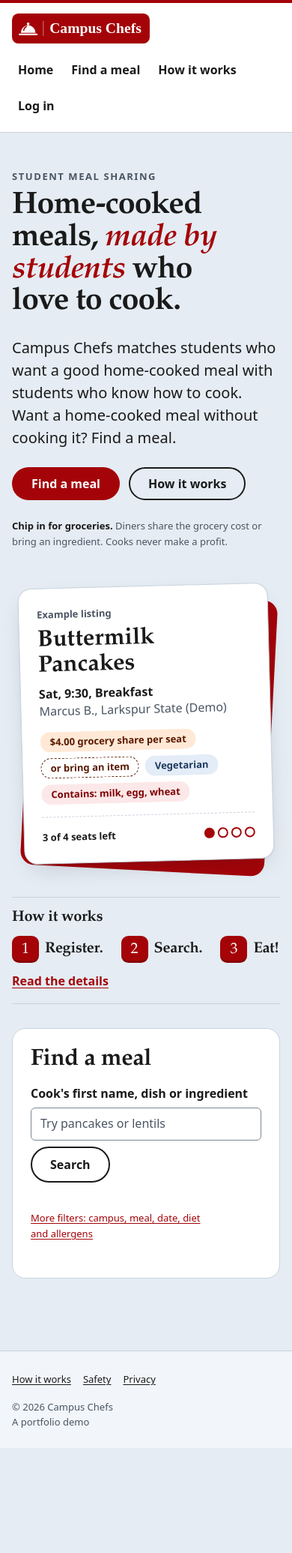
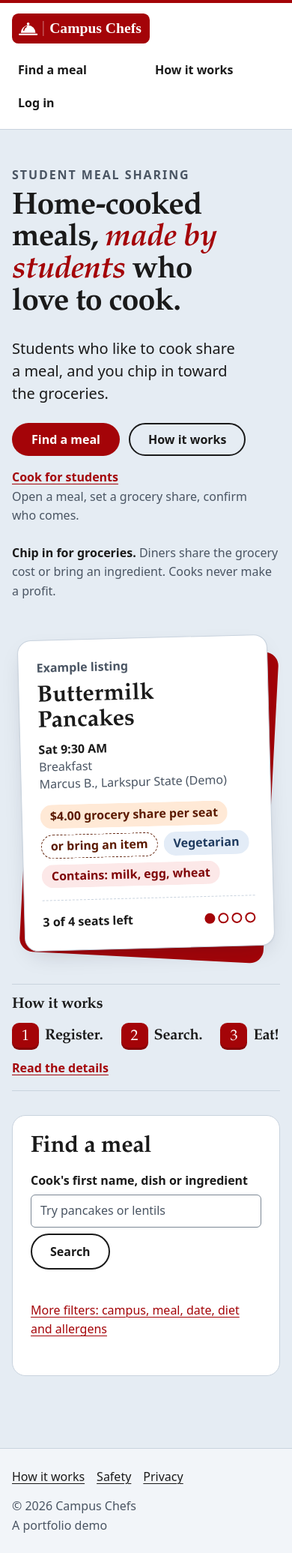
Before and after one commit to gitchrisqueen/campus-chefs, a Django app: template templates/core/home.html in a window 390 px wide. Shown: the whole page at 75% size. Before the commit the page ends 1931 px from the top, so only its background shows below. Run offline with Django 5.2, Linux system fonts and the light colour scheme; the template is opened without the code that fills it, so the values that code supplies are empty.

Commit message:
fix(design): apply the PR #10 UX review fixes
Art director: sentence-case meal type, offering labels and menu course
headings, so tracked uppercase stays only on the eyebrow rule. Offering
sections are flat and ruled; the booking panel is the one raised card,
and a filled "Request seats" link under the title reaches it on a phone.
The phone nav is a two-column grid with no orphaned item, and the small
type step is 16px below 40rem.

Student user: the home hero has a "Cook for students" link with one line
on what cooking involves; "Find a meal" stays the only filled button.

Brand editor: a one-sentence lede, payment "in person", "grocery cost",
"Your booking: <status>, N seats.", labelled kitchen figures, a worked
share example matching meals/money.py, AM/PM on the example ticket,
"Year" instead of "Classification", "How you eat", and "Request seats"
for both the booking heading and its button.

Tests: design rules cover /search results and the cook page, a CSS test
allows text-transform: uppercase only on .eyebrow, and new home, copy and
share-formula tests.

Co-Authored-By: Claude Opus 5.5 <noreply@anthropic.com>

```diff
--- a/accounts/forms.py
+++ b/accounts/forms.py
@@ -55,6 +55,7 @@ class RegistrationForm(BaseUserCreationForm):
     class Meta:
         model = User
         fields = ["email", "first_name", "last_name", "campus", "classification"]
+        labels = {"classification": "Year"}
 
     def __init__(self, *args, **kwargs):
         super().__init__(*args, **kwargs)
@@ -99,6 +100,7 @@ class AccountForm(forms.ModelForm):
     class Meta:
         model = User
         fields = ["email", "first_name", "last_name", "campus", "classification"]
+        labels = {"classification": "Year"}
 
     def __init__(self, *args, **kwargs):
         super().__init__(*args, **kwargs)
--- a/bookings/contributions.py
+++ b/bookings/contributions.py
@@ -100,7 +100,8 @@ def _sum_shares(condition: Q) -> Coalesce:
 
 
 def with_totals(offerings):
-    """Annotate `expected_cents` and `received_cents` for "Expected $X, received $Y, groceries $Z" (CONTRIB-09)."""
+    """Annotate `expected_cents` (confirmed shares) and `received_cents` for the kitchen line
+    "Groceries $Z. Chip-ins received $Y of $X from confirmed diners." (CONTRIB-09)."""
     return offerings.annotate(
         expected_cents=_sum_shares(Q()),
         received_cents=_sum_shares(Q(contribution_received_at__isnull=False)),
--- a/bookings/forms.py
+++ b/bookings/forms.py
@@ -50,7 +50,7 @@ class BookingRequestForm(forms.Form):
         choices = []
         if offering.share_per_seat_cents:
             share = format_cents(offering.share_per_seat_cents)
-            choices.append((C.SHARE, f"Grocery share: {share} per seat, paid to the cook at pickup"))
+            choices.append((C.SHARE, f"Grocery share: {share} per seat, paid to the cook in person"))
         open_needs = offering.needs.filter(claimed_by_booking__isnull=True)
         if open_needs.exists():
             choices.append((C.INGREDIENTS, "Bring an item from the bring list instead"))
--- a/bookings/models.py
+++ b/bookings/models.py
@@ -106,7 +106,7 @@ class Booking(models.Model):
         """How the diner chips in, in the words the booking page uses (plan 3.5)."""
         C = self.Contribution
         if self.contribution == C.SHARE:
-            due = ", pay the cook at pickup" if self.status in self.ACTIVE else ""
+            due = ", pay the cook in person" if self.status in self.ACTIVE else ""
             return f"Grocery share: {format_cents(self.share_cents)}{due}"
         if self.contribution == C.INGREDIENTS:
             need = getattr(self, "claimed_need", None)  # released when declined or cancelled
--- a/static/css/app.css
+++ b/static/css/app.css
@@ -42,8 +42,9 @@
     --cc-font-display: "Iowan Old Style", "Palatino Linotype", palatino, "Book Antiqua", georgia, serif;
     --cc-font-body: system-ui, -apple-system, "Segoe UI", roboto, "Helvetica Neue", arial, sans-serif;
 
-    /* Modular scale, ratio 1.25 (major third); the display step grows with the viewport. */
-    --cc-step--1: 0.8125rem;
+    /* Modular scale, ratio 1.25 (major third); the display step grows with the viewport.
+       The small step (meta and help text) is 1rem on a phone and drops to 13 px from 40rem. */
+    --cc-step--1: 1rem;
     --cc-step-0: 1rem;
     --cc-step-1: 1.25rem;
     --cc-step-2: 1.5625rem;
@@ -295,13 +302,39 @@
     height: auto;
   }
 
+  /* Phone: a two-column grid of four items, so no item sits alone on a row. Home is left out
+     there because the logo is the home link. From 40rem the items sit in one wrapping row. */
+  .site-nav {
+    flex: 1 1 100%;
+  }
+
   .site-nav ul {
-    display: flex;
-    flex-wrap: wrap;
-    gap: var(--cc-space-1) var(--cc-space-2);
+    display: grid;
+    grid-template-columns: repeat(2, minmax(0, 1fr));
+    gap: 0 var(--cc-space-2);
     list-style: none;
     margin: 0;
     padding: 0;
+  }
+
+  .site-nav .nav-home {
+    display: none;
+  }
+
+  @media (min-width: 40rem) {
+    .site-nav {
+      flex: 0 1 auto;
+    }
+
+    .site-nav ul {
+      display: flex;
+      flex-wrap: wrap;
+      gap: var(--cc-space-1) var(--cc-space-2);
+    }
+
+    .site-nav .nav-home {
+      display: list-item;
+    }
   }
 
   .site-nav a,
@@ -567,6 +600,20 @@
     margin-bottom: var(--cc-space-5);
   }
 
+  .cook-entry {
+    max-width: var(--cc-measure);
+    margin: var(--cc-space-4) 0 0;
+  }
+
+  .cook-entry a {
+    font-weight: 700;
+  }
+
+  .cook-entry span {
+    display: block;
+    color: var(--cc-muted);
+  }
+
   .chip-in {
     max-width: var(--cc-measure);
     margin: var(--cc-space-5) 0 0;
--- a/templates/accounts/me.html
+++ b/templates/accounts/me.html
@@ -39,7 +39,7 @@
           <dd>{{ user.campus.name }}</dd>
         </div>
         <div>
-          <dt>Classification</dt>
+          <dt>Year</dt>
           <dd>{{ user.get_classification_display|default:"Not given" }}</dd>
         </div>
       </dl>
--- a/templates/base.html
+++ b/templates/base.html
@@ -34,7 +34,7 @@
         <nav class="site-nav" aria-label="Main">
           <ul>
             {% block nav %}
-              <li>
+              <li class="nav-home">
                 <a href="{{ home_url }}"
                    {% if request.path == home_url %}aria-current="page"{% endif %}>Home</a>
               </li>
--- a/templates/bookings/detail.html
+++ b/templates/bookings/detail.html
@@ -79,7 +79,7 @@
             <dd>
               {{ offering.booking_cutoff_at|date:"l j F, g:i A" }}
             </dd>
-            <dt>Pickup or dine-in</dt>
+            <dt>How you eat</dt>
             <dd>
               {{ offering.get_fulfillment_display }}
             </dd>
--- a/templates/core/home.html
+++ b/templates/core/home.html
@@ -7,14 +7,21 @@
       <h1 id="hero-heading">
         Home-cooked meals, <em>made by students</em> who love to cook.
       </h1>
-      <p class="lede">
-        Campus Chefs matches students who want a good home-cooked meal with students who know how to cook.
-        Want a home-cooked meal without cooking it? Find a meal.
-      </p>
+      <p class="lede">Students who like to cook share a meal, and you chip in toward the groceries.</p>
       <div class="btn-row">
         <a class="btn btn-primary" href="#search">Find a meal</a>
         <a class="btn btn-secondary" href="{% url 'how_it_works' %}">How it works</a>
       </div>
+      <p class="cook-entry">
+        {% if user.is_authenticated %}
+          <a href="{% url 'kitchen' %}">Cook for students</a>
+        {% elif registration_open %}
+          <a href="{% url 'register' %}">Cook for students</a>
+        {% else %}
+          <a href="{% url 'login' %}">Cook for students</a>
+        {% endif %}
+        <span>Open a meal, set a grocery share, confirm who comes.</span>
+      </p>
       <p class="chip-in">
         <strong>Chip in for groceries.</strong>
         <span>Diners share the grocery cost or bring an ingredient. Cooks never make a profit.</span>
@@ -25,7 +32,8 @@
         <p class="ticket-label">Example listing</p>
         <p class="ticket-dish">Buttermilk Pancakes</p>
         <p class="ticket-meta">
-          <span>Sat, 9:30, Breakfast</span>
+          <span>Sat 9:30 AM</span>
+          <span>Breakfast</span>
           <span>Marcus B., Larkspur State (Demo)</span>
         </p>
         <ul class="badges" aria-label="Chip in and dietary info">
--- a/templates/meals/_kitchen_panel.html
+++ b/templates/meals/_kitchen_panel.html
@@ -17,7 +17,7 @@
             {% endtimezone %}
           </span>
           <span class="small muted">{{ offering.seats_left }} of {{ offering.capacity }} seats left</span>
-          <span class="small">Expected {{ offering.expected_cents|money }}, received {{ offering.received_cents|money }}, groceries {{ offering.grocery_estimate_cents|money }}</span>
+          <span class="small">Groceries {{ offering.grocery_estimate_cents|money }}. Chip-ins received {{ offering.received_cents|money }} of {{ offering.expected_cents|money }} from confirmed diners.</span>
         </li>
       {% endfor %}
     </ul>
```
Also changed, not shown: other parts of static/css/app.css (+47 -12 lines), bookings/tests/test_authorization.py (+1 -1 lines), bookings/tests/test_contributions.py (+6 -4 lines), bookings/tests/test_design_rules.py (+44 -2 lines), bookings/tests/test_state_machine.py (+2 -1 lines), core/tests/test_design.py (+51 -1 lines), docs/design-plan.md (+23 -1 lines), templates/core/how_it_works.html (+4 -3 lines), templates/meals/kitchen.html (+2 -5 lines), templates/meals/offering.html (+13 -8 lines), tests/e2e/test_e2e_flows.py (+2 -2 lines).
